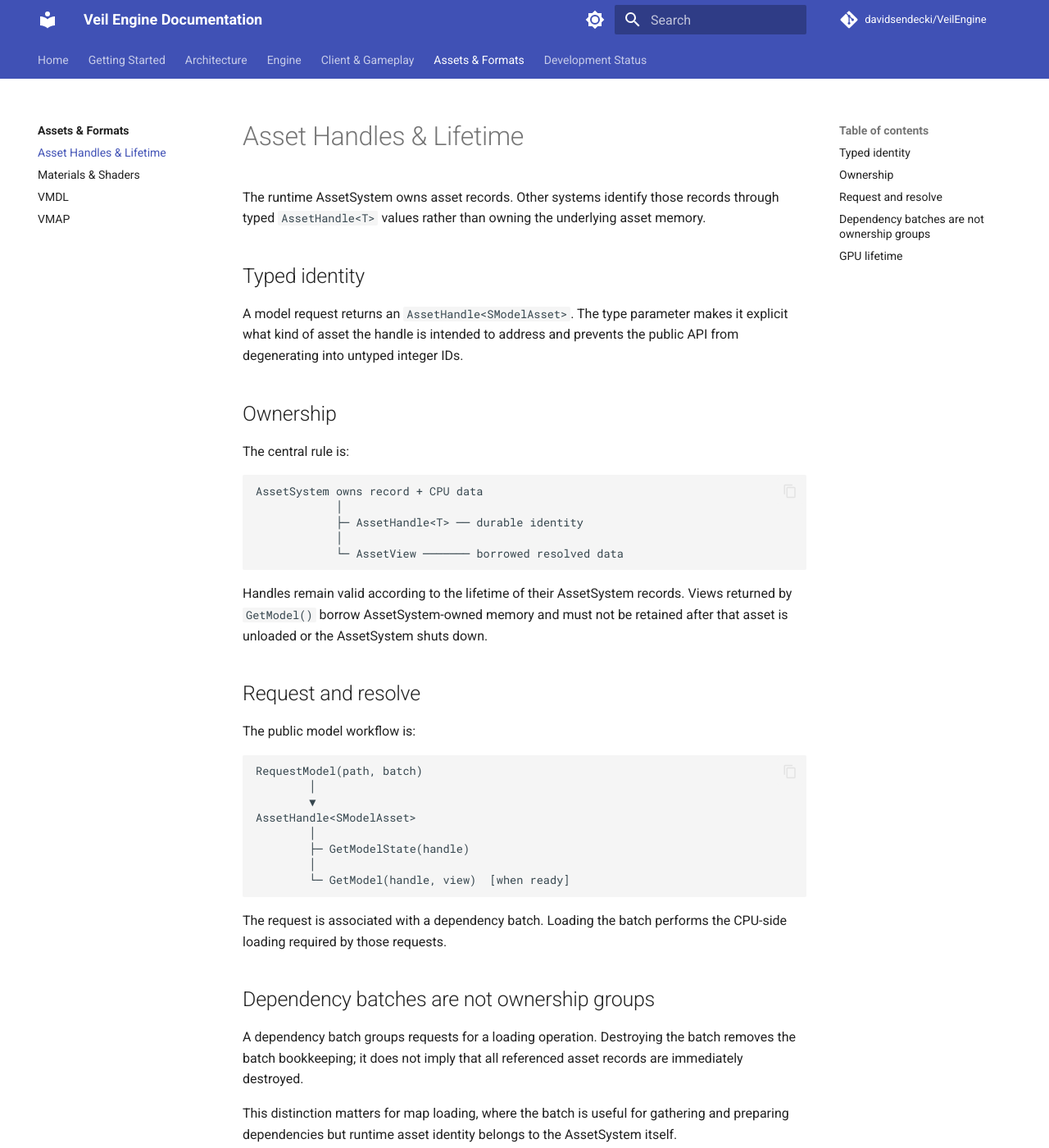
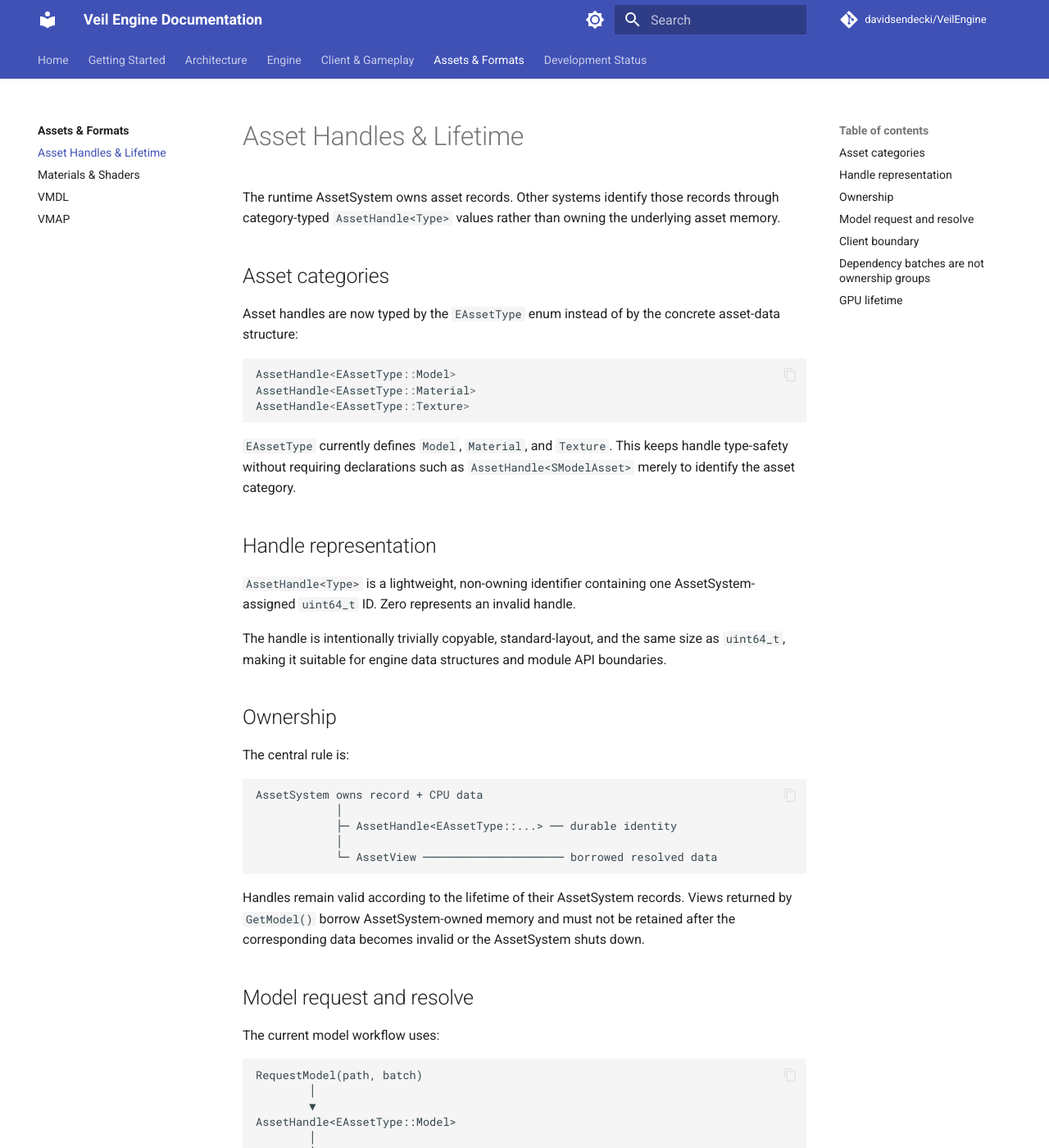
Before and after one commit to davidsendecki/VeilEngine-Doc, an MkDocs documentation site: the page built from docs/assets/asset-handles.md, in a window 1280 px wide and 1400 px high. Shown: the whole window at 82% size. Built offline with MkDocs 1.6.1 and Material for MkDocs 9.7.7, drawn with Linux system fonts in a browser that asks for light colours; comment, search, counter and statistics services are not loaded; some of the changed text lies outside the part shown.

Commit message:
Update asset handle documentation for EAssetType handles

````diff
--- a/docs/assets/asset-handles.md
+++ b/docs/assets/asset-handles.md
@@ -1,10 +1,24 @@
 # Asset Handles & Lifetime
 
-The runtime AssetSystem owns asset records. Other systems identify those records through typed `AssetHandle<T>` values rather than owning the underlying asset memory.
+The runtime AssetSystem owns asset records. Other systems identify those records through category-typed `AssetHandle<Type>` values rather than owning the underlying asset memory.
 
-## Typed identity
+## Asset categories
 
-A model request returns an `AssetHandle<SModelAsset>`. The type parameter makes it explicit what kind of asset the handle is intended to address and prevents the public API from degenerating into untyped integer IDs.
+Asset handles are now typed by the `EAssetType` enum instead of by the concrete asset-data structure:
+
+```cpp
+AssetHandle<EAssetType::Model>
+AssetHandle<EAssetType::Material>
+AssetHandle<EAssetType::Texture>
+```
+
+`EAssetType` currently defines `Model`, `Material`, and `Texture`. This keeps handle type-safety without requiring declarations such as `AssetHandle<SModelAsset>` merely to identify the asset category.
+
+## Handle representation
+
+`AssetHandle<Type>` is a lightweight, non-owning identifier containing one AssetSystem-assigned `uint64_t` ID. Zero represents an invalid handle.
+
+The handle is intentionally trivially copyable, standard-layout, and the same size as `uint64_t`, making it suitable for engine data structures and module API boundaries.
 
 ## Ownership
 
@@ -13,22 +27,22 @@ The central rule is:
 ```text
 AssetSystem owns record + CPU data
             │
-            ├─ AssetHandle<T> ── durable identity
+            ├─ AssetHandle<EAssetType::...> ── durable identity
             │
-            └─ AssetView ─────── borrowed resolved data
+            └─ AssetView ───────────────────── borrowed resolved data
 ```
 
-Handles remain valid according to the lifetime of their AssetSystem records. Views returned by `GetModel()` borrow AssetSystem-owned memory and must not be retained after that asset is unloaded or the AssetSystem shuts down.
+Handles remain valid according to the lifetime of their AssetSystem records. Views returned by `GetModel()` borrow AssetSystem-owned memory and must not be retained after the corresponding data becomes invalid or the AssetSystem shuts down.
 
-## Request and resolve
+## Model request and resolve
 
-The public model workflow is:
+The current model workflow uses:
 
 ```text
 RequestModel(path, batch)
         │
         ▼
-AssetHandle<SModelAsset>
+AssetHandle<EAssetType::Model>
         │
         ├─ GetModelState(handle)
         │
@@ -37,14 +51,18 @@ AssetHandle<SModelAsset>
 
 The request is associated with a dependency batch. Loading the batch performs the CPU-side loading required by those requests.
 
+## Client boundary
+
+The game/client no longer needs a direct AssetSystem API pointer for model requests. `SGameImport` exposes engine-owned asset capabilities such as `RequestModel` and `GetModel` using `AssetHandle<EAssetType::Model>`.
+
+This keeps the Client dependent on the capability supplied by the Engine rather than on AssetSystem implementation/API ownership.
+
 ## Dependency batches are not ownership groups
 
 A dependency batch groups requests for a loading operation. Destroying the batch removes the batch bookkeeping; it does not imply that all referenced asset records are immediately destroyed.
 
-This distinction matters for map loading, where the batch is useful for gathering and preparing dependencies but runtime asset identity belongs to the AssetSystem itself.
-
 ## GPU lifetime
 
-An AssetHandle identifies CPU-side asset state, not a Vulkan buffer or image. RenderSystemVK prepares its own backend-specific GPU resources for requested model handles.
+An asset handle identifies AssetSystem-side CPU asset state, not a Vulkan buffer or image. RenderSystemVK prepares and owns its backend-specific GPU resources separately.
 
 Keeping these lifetimes separate prevents a Vulkan allocation from becoming the canonical identity of an engine asset.
````
